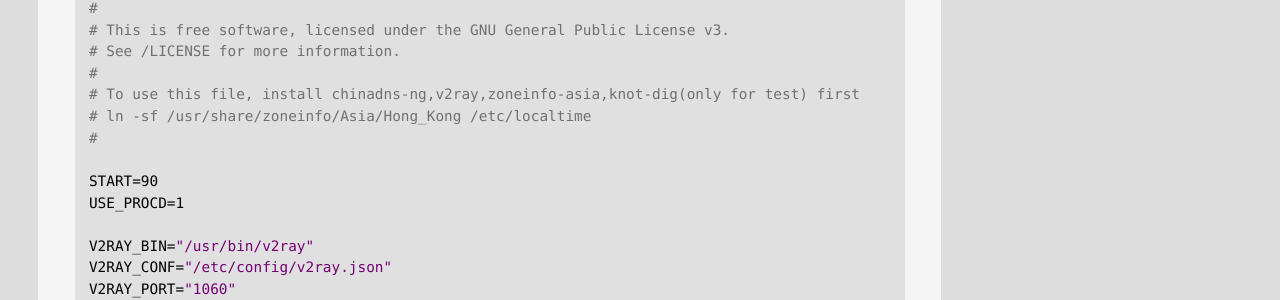
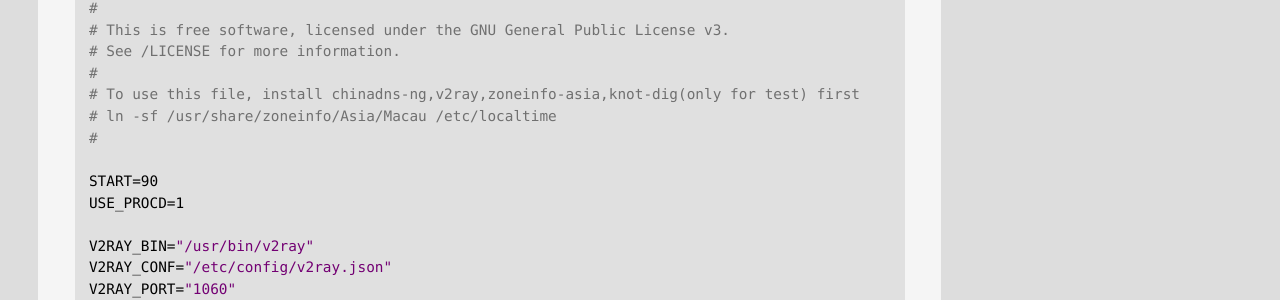
Before and after one commit to jibenfa/jibenfa.github.com, a Jekyll site: the page built from _posts/2025-08-19-E59CA8openwrtE4B88BE4BDBFE794A8chinadns-ngE690ADE9858Dv2rayE5AE9EE78EB0E9808FE6988EE4BBA3E79086.md, in a window 1280 px wide and 900 px high, scrolled down 6441 px. Shown: the part 152-452 px from the top of the window. Built offline with Jekyll 4.4.1, drawn with Linux system fonts in a browser that asks for light colours.

Commit message:
Update 2025-08-19-E59CA8openwrtE4B88BE4BDBFE794A8chinadns-ngE690ADE9858Dv2rayE5AE9EE78EB0E9808FE6988EE4BBA3E79086.md

```diff
--- a/_posts/2025-08-19-E59CA8openwrtE4B88BE4BDBFE794A8chinadns-ngE690ADE9858Dv2rayE5AE9EE78EB0E9808FE6988EE4BBA3E79086.md
+++ b/_posts/2025-08-19-E59CA8openwrtE4B88BE4BDBFE794A8chinadns-ngE690ADE9858Dv2rayE5AE9EE78EB0E9808FE6988EE4BBA3E79086.md
@@ -317,7 +317,7 @@
 # See /LICENSE for more information.
 #
 # To use this file, install chinadns-ng,v2ray,zoneinfo-asia,knot-dig(only for test) first
-# ln -sf /usr/share/zoneinfo/Asia/Hong_Kong /etc/localtime
+# ln -sf /usr/share/zoneinfo/Asia/Macau /etc/localtime
 #
 
 START=90
```
